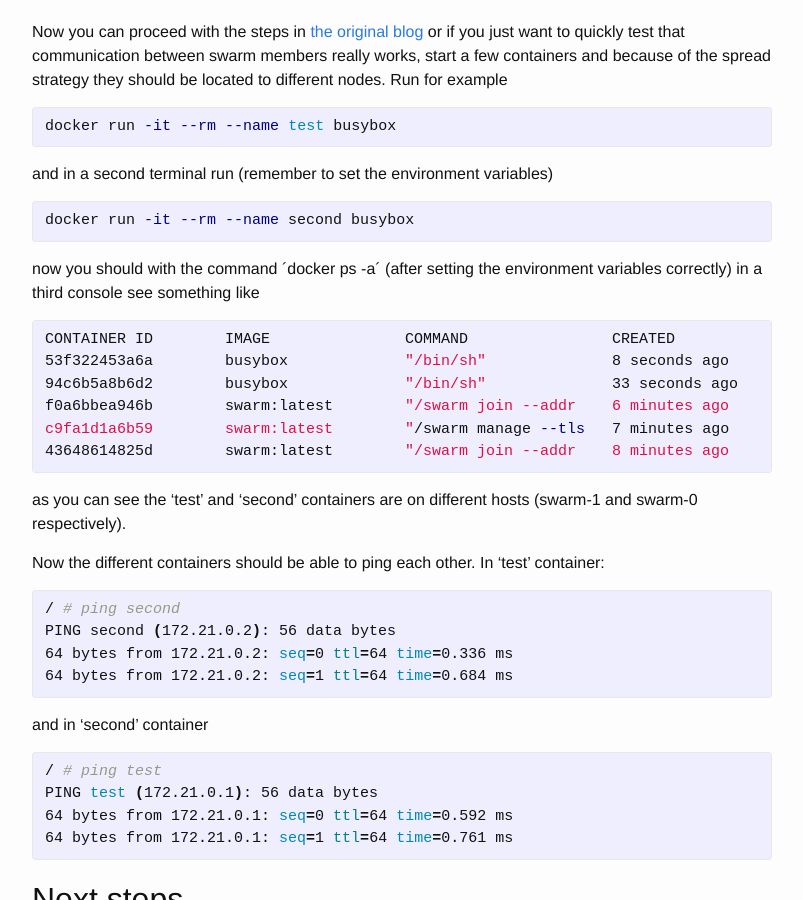
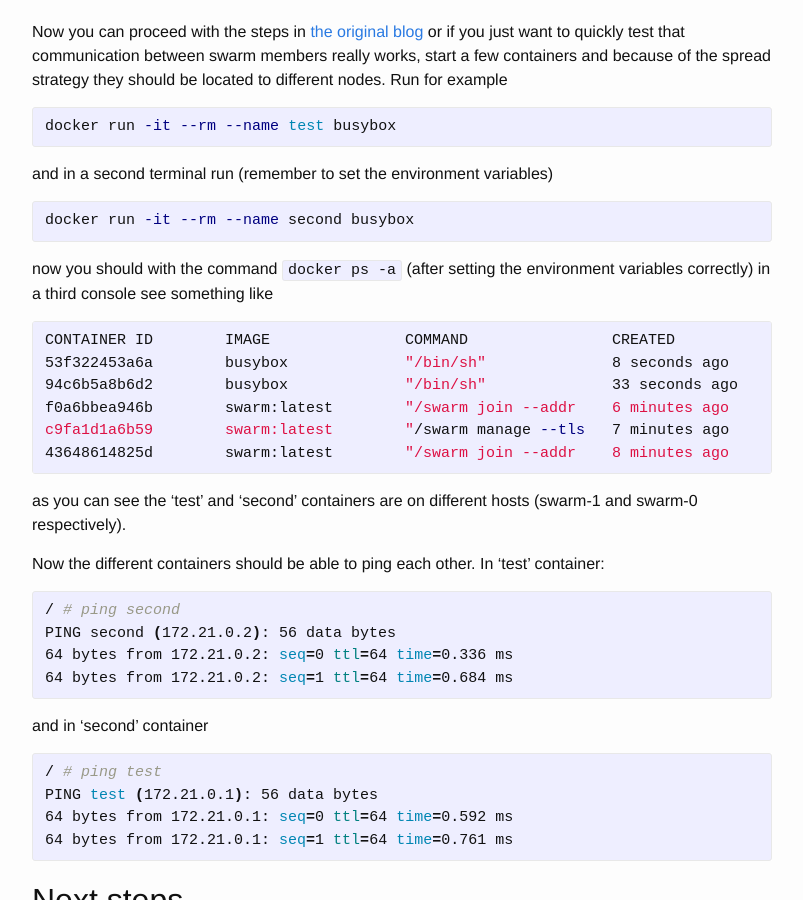
Before and after one commit to SirIle/sirile.github.io, a Jekyll site: the page built from _posts/2015-07-15-docker-swarm-and-experimental-multihost-networking-with-docker-machine-and-boot2docker.markdown, in a window 1280 px wide and 900 px high, scrolled down 2099 px. Shown: the whole window, without its empty margins (238-1041 px from the left). Built offline with Jekyll 4.4.1, drawn with Linux system fonts in a browser that asks for light colours; nearby versions of some CDN libraries.

```diff
--- a/_posts/2015-07-15-docker-swarm-and-experimental-multihost-networking-with-docker-machine-and-boot2docker.markdown
+++ b/_posts/2015-07-15-docker-swarm-and-experimental-multihost-networking-with-docker-machine-and-boot2docker.markdown
@@ -97,7 +97,7 @@ and in a second terminal run (remember to set the environment variables)
 docker run -it --rm --name second busybox
 {% endhighlight %}
 
-now you should with the command ´docker ps -a´ (after setting the environment variables correctly) in a third console see something like
+now you should with the command `docker ps -a` (after setting the environment variables correctly) in a third console see something like
 
 {% highlight bash %}
 CONTAINER ID        IMAGE               COMMAND                CREATED             STATUS              PORTS                                     NAMES
```
